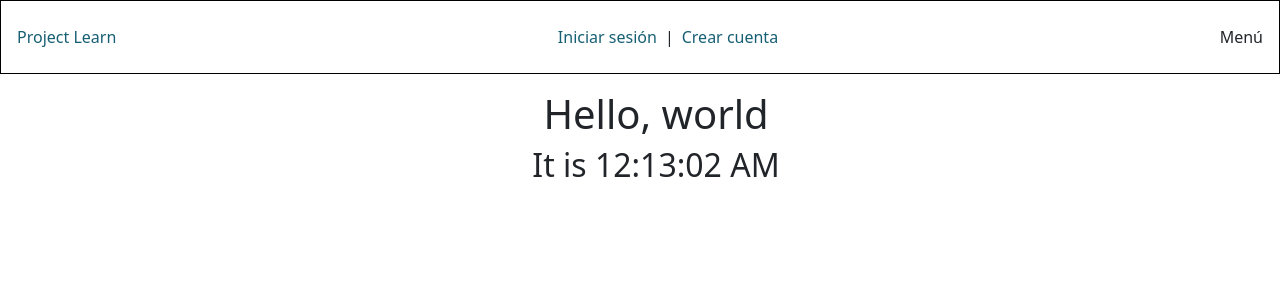
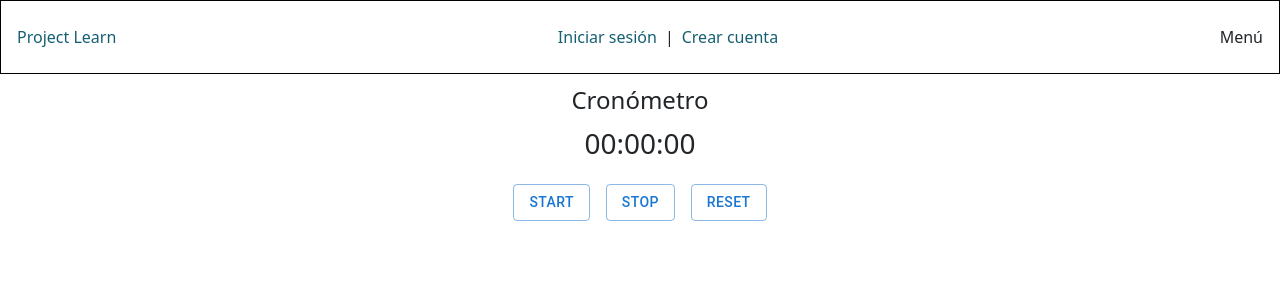
Before and after one commit to jhjose/repo_curso_react_talendig, a React (Create React App) app: page /chronometer in a window 1280 px wide. Shown: the top 300 px of the page. Built offline with nearby package versions, Linux system fonts and the light colour scheme.

Commit message:
Added Chronometer component.

```diff
--- a/src/App.js
+++ b/src/App.js
@@ -6,6 +6,8 @@ import './App.css';
 import HomePage from './views/HomePage';
 import Login from './views/Login';
 import Register from './views/Register';
+import Counter from './components/Counter';
+import Chronometer from './components/Chronometer';
 
 function App() {
 
@@ -15,6 +17,8 @@ function App() {
               <Route path="/*" element={<HomePage/>} />
               <Route path="/login" exact element={<Login/>} />
               <Route path="/register" element={<Register />} />
+              <Route path="/counter" element={<Counter />} />
+              <Route path="/chronometer" element={<Chronometer/>} />
               <Route path="*" element={<Error404 />} />
           </Routes>
       </BrowserRouter>
--- /dev/null
+++ b/src/components/Chronometer.jsx
@@ -0,0 +1,102 @@
+import React from 'react';
+import Nav from "./Nav";
+import {Button} from "@mui/material";
+
+class Chronometer extends React.Component {
+    constructor(props) {
+        super(props);
+
+        this.state = {
+            startTS: null,
+            diff: null,
+            suspended: 0,
+            interval: null
+        }
+
+        this.onKeyDown = this.onKeyDown.bind(this);
+        this.start = this.start.bind(this);
+        this.stop = this.stop.bind(this);
+        this.reset = this.reset.bind(this);
+        this.tick = this.tick.bind(this);
+        this.addZero = this.addZero.bind(this);
+    }
+
+    componentDidMount() {
+        window.addEventListener('keydown', this.onKeyDown);
+    }
+
+    onKeyDown = (e) => {
+        e.preventDefault();
+
+        e.keyCode === 32 && this[!this.state.startTS ? 'start' : 'stop']();
+
+        // Reset on [espace]
+        e.keyCode === 27 && this.reset();
+    }
+
+    start = () => {
+        if(this.state.startTS){
+            return;
+        }
+        this.setState({
+            startTS: +new Date() - this.state.suspended,
+            interval: requestAnimationFrame(this.tick),
+            suspended: 0
+        });
+    }
+
+    stop = () => {
+        cancelAnimationFrame(this.state.interval);
+        this.setState({
+            startFS: null,
+            suspended: +this.state.diff
+        });
+    }
+
+    reset = () => {
+        cancelAnimationFrame(this.state.interval);
+        this.setState({
+            startTS: null,
+            diff: null,
+            suspended: 0,
+            interval: null
+        });
+    }
+
+    tick = () => {
+        this.setState({
+            diff: new Date(+new Date() - this.state.startTS),
+            interval: requestAnimationFrame(this.tick)
+        });
+    }
+
+    addZero = (n) => {
+        return n < 10 ? '0' + n : n;
+    }
+
+    render() {
+        const diff = this.state.diff;
+        let hundredths = diff ? Math.round(this.state.diff.getMilliseconds() / 10) : 0;
+        const seconds = diff ? this.state.diff.getSeconds() : 0;
+        const minutes = diff ? this.state.diff.getMinutes() : 0;
+
+        if(hundredths === 100) hundredths = 0;
+
+        return (
+            <div className="d-flex flex-column align-items-center">
+                <Nav />
+                <h4 className="text-center p-2 m-1 w-100">Cron&oacute;metro</h4>
+                <section className="d-flex flex-column">
+                    <h3 className="w-100 text-center">{this.addZero(minutes)}:{this.addZero(seconds)}:{this.addZero(hundredths)}</h3>
+                    <div className="mt-2">
+                        <Button variant="outlined" className="m-2" onClick={this.start}>START</Button>
+                        <Button variant="outlined" className="m-2" onClick={this.stop} >STOP</Button>
+                        <Button variant="outlined" className="m-2" onClick={this.reset}>RESET</Button>
+                    </div>
+                </section>
+            </div>
+        )
+    }
+}
+
+export default Chronometer;
--- /dev/null
+++ b/src/components/Counter.jsx
@@ -0,0 +1,51 @@
+import React from 'react';
+import Nav from './Nav';
+import {Button} from "@mui/material";
+
+class Counter extends React.Component {
+    constructor(props) {
+        super();
+        this.state = {
+            count: 0
+        }
+    }
+
+    sumCount(){
+        this.setState((prevState, props)=>{
+            return { count: prevState.count + 1 }
+        })
+    }
+
+    restCount(){
+        this.setState((prevState)=>{
+            return { count: prevState.count -1 }
+        })
+    }
+
+    render(){
+        return (
+            <div>
+                <Nav />
+                <h4 className="text-center p-2 m-1 w-100">Contador</h4>
+                <div className="p-2 d-flex flex-row justify-content-center">
+                    <div className="m-2">
+                        <h6 className="text-center">Función aumentar</h6>
+                        <Button variant="outlined" onClick={()=> this.sumCount()}>
+                            Aumentado a {this.state.count} veces
+                        </Button>
+                    </div>
+                    <div className="m-2">
+                        <h6 className="text-center">Función disminuir</h6>
+                        <Button variant="outlined" onClick={()=> this.restCount()}>
+                            Disminuido a {this.state.count} veces
+                        </Button>
+                    </div>
+                </div>
+
+            </div>
+
+        )
+    }
+}
+
+export default Counter;
--- /dev/null
+++ b/src/views/ComponentsExamples.jsx
@@ -0,0 +1,23 @@
+import React from 'react';
+import { Link } from "react-router-dom";
+
+class ComponentsExamples extends React.Component {
+
+    render() {
+        return (
+            <div>
+                <h5 className="text-center p-2" style={{backgroundColor: "#7e7e7e", color: "white"}}>Componentes de ejemplo:</h5>
+                <div className="d-flex flex-row justify-content-center flex-wrap">
+                    <div className="p-2 m-2 border">
+                        <Link to="/counter">Contador</Link>
+                    </div>
+                    <div className="p-2 m-2 border">
+                        <Link to="/chronometer">Cron&oacute;metro</Link>
+                    </div>
+                </div>
+            </div>
+        )
+    }
+}
+
+export default ComponentsExamples;
--- a/src/views/HomePage.jsx
+++ b/src/views/HomePage.jsx
@@ -1,5 +1,6 @@
 import Header from '../components/Header';
 import Clock from '../components/Clock';
+import ComponentsExamples from './ComponentsExamples';
 
 function HomePage(){
 
@@ -11,6 +12,7 @@ function HomePage(){
         <div>
             <Header title_app={titles.title_1} />
             <Clock />
+            <ComponentsExamples />
         </div>
     );
 }
```
